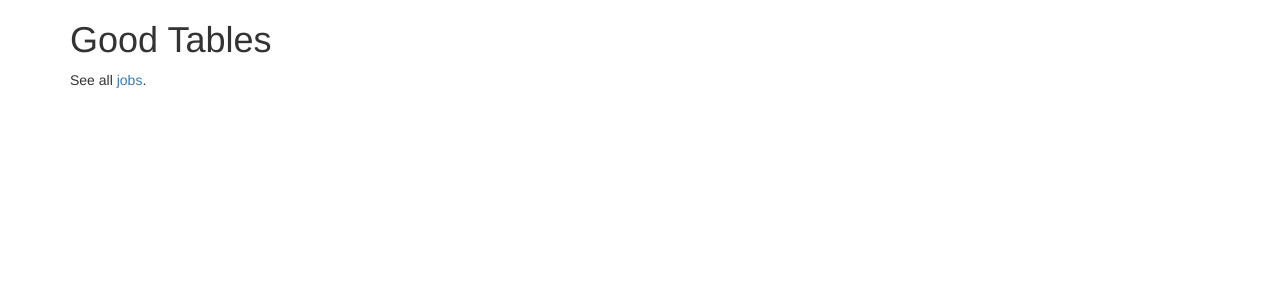
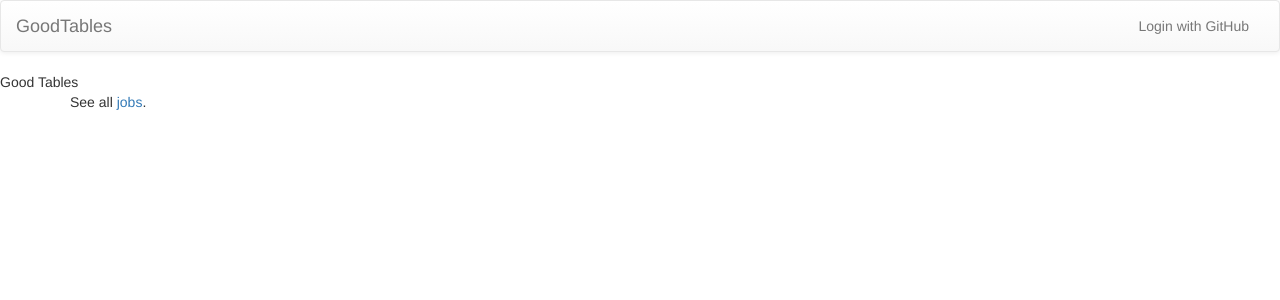
Before and after one commit to frictionlessdata/goodtables.io, a Flask app: page / in a window 1280 px wide. Shown: the top 300 px of the page. Run offline with Flask 2, Linux system fonts and the light colour scheme; some libraries are stand-ins or nearby versions.

Commit message:
Simple nav bar with login / logout links

```diff
--- /dev/null
+++ b/goodtablesio/templates/header.html
@@ -0,0 +1,27 @@
+<nav class="navbar navbar-default">
+  <div class="container-fluid">
+    <!-- Brand and toggle get grouped for better mobile display -->
+    <div class="navbar-header">
+      <button type="button" class="navbar-toggle collapsed" data-toggle="collapse" data-target="#bs-example-navbar-collapse-1" aria-expanded="false">
+        <span class="sr-only">Toggle navigation</span>
+        <span class="icon-bar"></span>
+        <span class="icon-bar"></span>
+        <span class="icon-bar"></span>
+      </button>
+      <a class="navbar-brand" href="{{ url_for('site.home') }}">GoodTables</a>
+    </div>
+
+    <div class="collapse navbar-collapse" id="bs-example-navbar-collapse-1">
+
+      <ul class="nav navbar-nav navbar-right">
+		{% if not session.get('user_id') %}
+          <li><a href="{{ url_for('user.login', provider='github') }}">Login with GitHub</a></li>
+		{% else %}
+        <li><p class="navbar-text">Hello <a href="{{ url_for('user.profile') }}">{{ session['user_display_name'] }}</a></p></li>
+          <li role="separator" class="divider"></li>
+          <li><a href="{{ url_for('user.logout') }}">Logout</a></li>
+		{% endif %}
+      </ul>
+    </div>
+  </div>
+</nav>
--- a/goodtablesio/templates/home.html
+++ b/goodtablesio/templates/home.html
@@ -1,8 +1,8 @@
 {% extends "layout.html" %}
 
 {% block contents %}
+Good Tables
 <div class="container">
-  <h1>Good Tables</h1>
   <p>See all <a href="/job">jobs</a>.</p>
 </div>
 {% endblock %}
--- a/goodtablesio/templates/layout.html
+++ b/goodtablesio/templates/layout.html
@@ -19,7 +19,21 @@
 </head>
 <body>
 
+
+  {% block header %}
+	{% include "header.html" %}
+  {% endblock %}
+
+  {% with messages = get_flashed_messages(with_categories=True) %}
+  {% if messages %}
+    {% for category, message in messages %}
+    <div class="alert alert-{{ category }}" role="alert">{{ message }}</div>
+    {% endfor %}
+  {% endif %}
+  {% endwith %}
+
   {% block contents %}
+
   {% endblock %}
 
   <!-- Scripts -->
```
